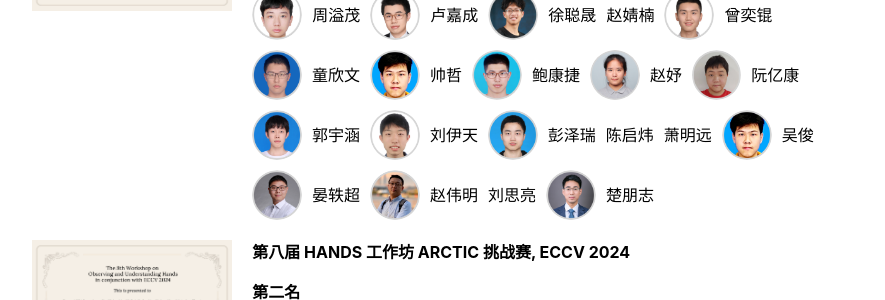
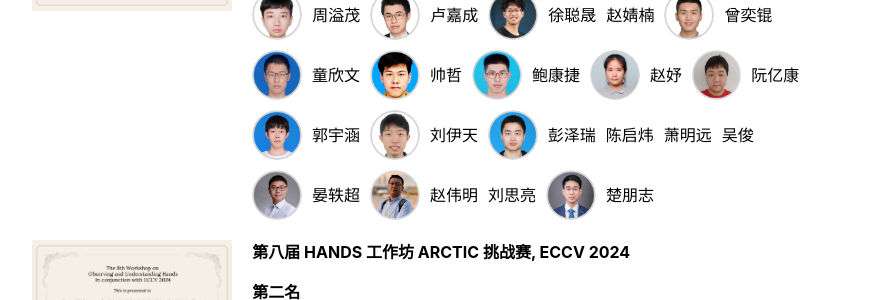
Before and after one commit to SJTU-AIGC/cn, a Jekyll site: the page built from awards.md, in a window 1280 px wide. Shown: the part 1084-1384 px from the top of the page, without its empty margins (197-1082 px from the left). Built offline with Jekyll 4.4.1, drawn with Linux system fonts in a browser that asks for light colours.

Commit message:
Update awards.html

```diff
--- a/_layouts/awards.html
+++ b/_layouts/awards.html
@@ -198,7 +198,7 @@ layout: default
         <span>萧明远</span>
       </div>
       <div class="winner-details">
-        <img src="assets/img/classof2023/shuaizhe.png" alt="Zhe SHUAI" class="winner-avatar">
+        <!-- <img src="assets/img/classof2023/shuaizhe.png" alt="Zhe SHUAI" class="winner-avatar"> -->
         <span>吴俊</span>
       </div>
       <div class="winner-details">
```
